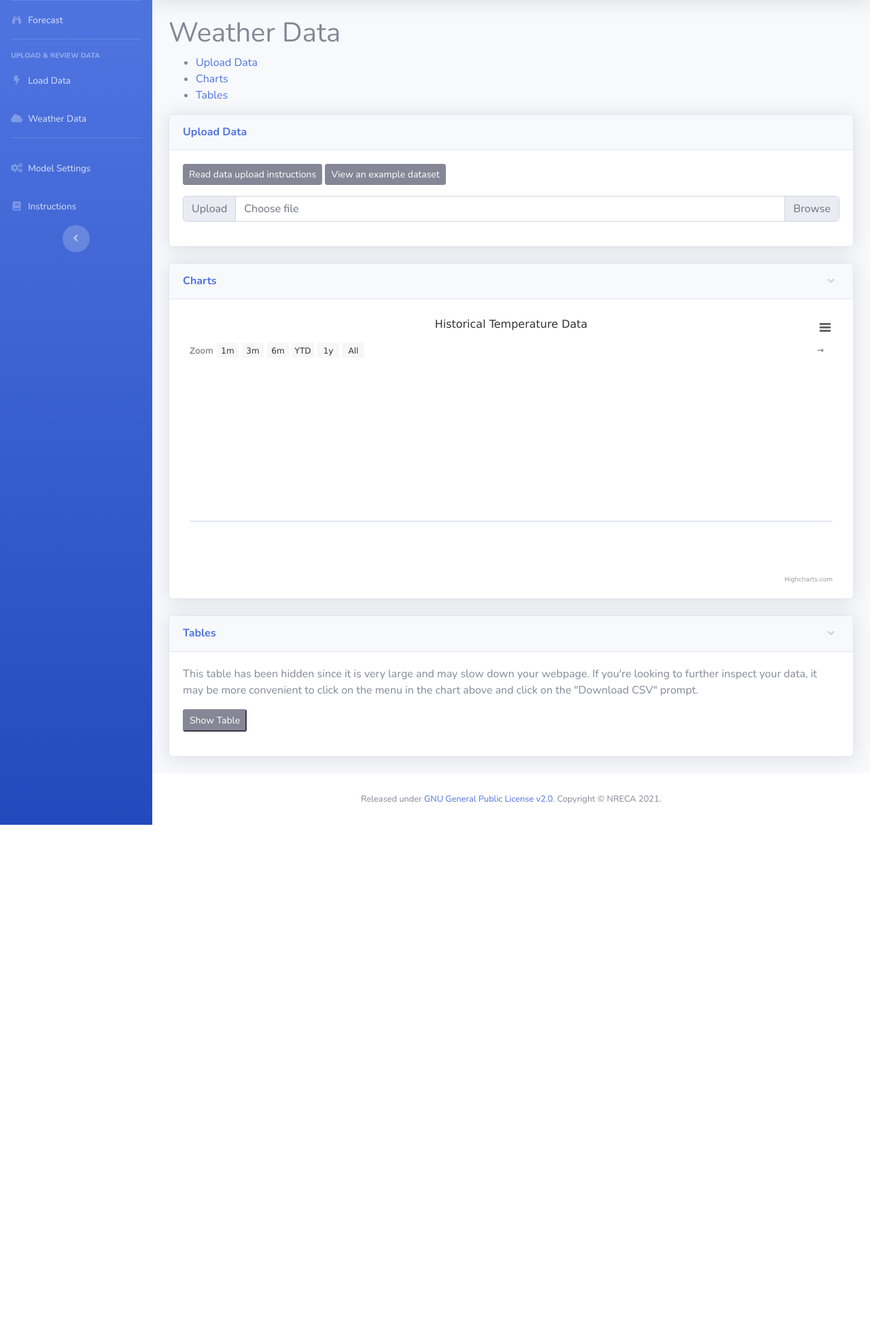
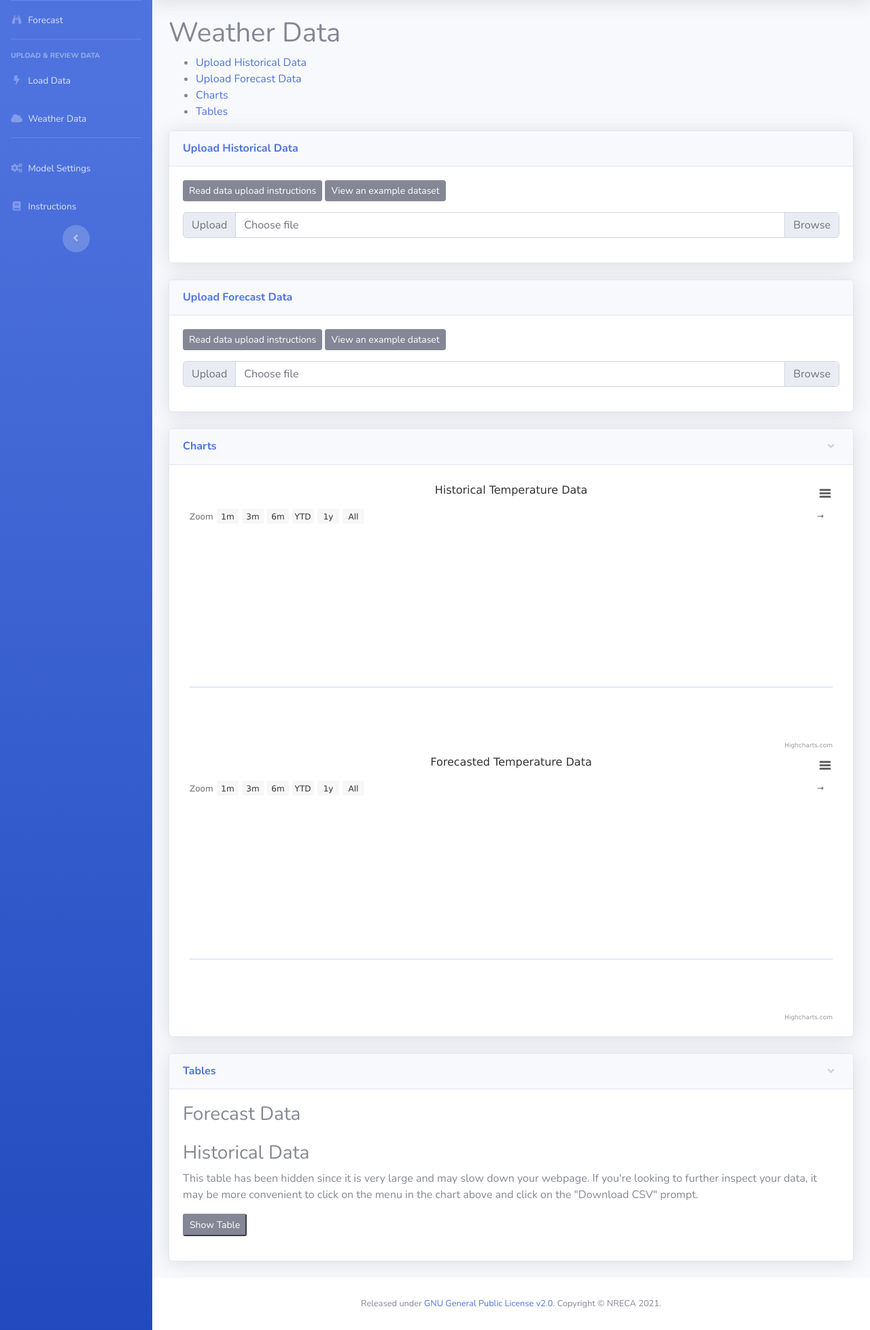
Before and after one commit to dpinney/coopforecast, a Flask app: template forecast_app/templates/weather-data.html in a window 1280 px wide. Shown: the part 70-2026 px from the top of the page at 68% size. Before the commit the page ends 1283 px from the top, so only its background shows below. Run offline with Flask 2, Linux system fonts and the light colour scheme; the template is opened without the code that fills it, so the values that code supplies are empty; some libraries are stand-ins or nearby versions.

Commit message:
Integrate weather forecast view

```diff
--- a/forecast_app/templates/weather-data.html
+++ b/forecast_app/templates/weather-data.html
@@ -14,23 +14,44 @@
 
 <h1>Weather Data</h1>
 <ul>
-  <li><a href="#upload">Upload Data</a></li>
+  <li><a href="#upload-historical">Upload Historical Data</a></li>
+  <li><a href="#upload-forecast">Upload Forecast Data</a></li>
   <li><a href="#charts">Charts</a></li>
   <li><a href="#tables">Tables</a></li>
 </ul>
 
-<div class="card shadow mb-4" id="upload">
+<div class="card shadow mb-4" id="upload-historical">
   <div class="card-header py-3">
-    <h6 class="m-0 font-weight-bold text-primary">Upload Data</h6>
+    <h6 class="m-0 font-weight-bold text-primary">Upload Historical Data</h6>
   </div>
   <div class="card-body">
     <p>
-      <a href="/instructions#weather-data" class="btn btn-secondary btn-sm">Read data upload instructions</a>
+      <a href="/instructions#historical-data" class="btn btn-secondary btn-sm">Read data upload instructions</a>
       <a href="https://gist.github.com/kmcelwee/e56308a8096356fcdc699ca168904aa4" class="btn btn-secondary btn-sm">View an example dataset</a>
     </p>
+
+    <div class="input-group mb-3">
+      <div class="input-group-prepend">
+        <span class="input-group-text">Upload</span>
+      </div>
+      <div class="custom-file">
+        <input type="file" class="custom-file-input" id="inputGroupFile01">
+        <label class="custom-file-label" for="inputGroupFile01">Choose file</label>
+      </div>
+    </div>
+  </div>
+</div>
+
+<div class="card shadow mb-4" id="upload-forecast">
+  <div class="card-header py-3">
+    <h6 class="m-0 font-weight-bold text-primary">Upload Forecast Data</h6>
+  </div>
+  <div class="card-body">
     <p>
+      <a href="/instructions#weather-forecast" class="btn btn-secondary btn-sm">Read data upload instructions</a>
+      <a href="https://gist.github.com/kmcelwee/e56308a8096356fcdc699ca168904aa4" class="btn btn-secondary btn-sm">View an example dataset</a>
+    </p>
 
-    </p>
     <div class="input-group mb-3">
       <div class="input-group-prepend">
         <span class="input-group-text">Upload</span>
@@ -52,9 +73,13 @@
   <!-- Card Content - Collapse -->
   <div class="collapse show" id="collapse-chart">
     <div class="card-body">
-        <div id="chart-container" style="height: 400px; min-width: 310px"></div>
+        <div id="historical-chart-container" style="height: 400px; min-width: 310px"></div>
         <script type="text/javascript">
-          create_timeseries_chart(id='chart-container', data={{ chart | tojson }}, title='Historical Temperature Data', series_name='Temperature (°C)')
+          create_timeseries_chart(id='historical-chart-container', data={{ historical_chart | tojson }}, title='Historical Temperature Data', series_name='Temperature (°C)')
+        </script>
+        <div id="forecast-chart-container" style="height: 400px; min-width: 310px"></div>
+        <script type="text/javascript">
+          create_timeseries_chart(id='forecast-chart-container', data={{ forecast_chart | tojson }}, title='Forecasted Temperature Data', series_name='Temperature (°C)')
         </script>
     </div>
   </div>
@@ -69,14 +94,36 @@
   <!-- Card Content - Collapse -->
   <div class="collapse show" id="collapse-table">
     <div class="card-body">
+      <h3>Forecast Data</h3>
+      <div class="table-responsive" id="small-table">
+		  <table class="table table-bordered" id="dataTable" width="100%" cellspacing="0">
+		    <thead>
+		      <tr>
+		        {% for key, value in tables[0][0].items() %}
+		        <th>{{ key }}</th>
+		        {% endfor %}
+		      </tr>
+		    </thead>
+		    <tbody>
+		      {% for row in tables[0] %}
+		      <tr>
+		        {% for key, value in row.items() %}
+		        <td>{{value}}</td>
+		        {% endfor %}
+		      </tr>
+		      {% endfor %}
+		    </tbody>
+		  </table>
+		</div>
+	<h3>Historical Data</h3>
       <p id="table-warning">This table has been hidden since it is very large and may slow down your webpage. If you're looking to further inspect your data, it may be more convenient to click on the menu in the chart above and click on the "Download CSV" prompt.
       </p>
 
       <p>
       <button id="table-button" class="btn-secondary btn-sm" onclick="toggle_table_visibility()">Show Table</button>
       </p>
-
-      {% include 'table.html' %}
+      {% set table = tables[1] %}
+  	  {% include 'table.html' %}
     </div>
   </div>
 </div>
--- a/forecast_app/web.py
+++ b/forecast_app/web.py
@@ -24,14 +24,29 @@ def load_data():
 
 @app.route("/weather-data")
 def weather_data():
-    df = pd.read_csv(
+    # Get historical data
+    historical_df = pd.read_csv(
         "forecast_app/static/test-data/ercot-ncent-weather.csv",
         parse_dates=["timestamp"],
     )
-    table = df.to_dict("records")
-    chart = transform_timeseries_df_for_highcharts(df, value="tempc")
+    historical_table = historical_df.to_dict("records")
+    historical_chart = transform_timeseries_df_for_highcharts(
+        historical_df, value="tempc"
+    )
+
+    # Get forecast data
+    forecast_df = pd.read_csv(
+        "forecast_app/static/test-data/mock-forecast-weather.csv",
+        parse_dates=["timestamp"],
+    )
+    forecast_table = forecast_df.to_dict("records")
+    forecast_chart = transform_timeseries_df_for_highcharts(forecast_df, value="tempc")
     return render_template(
-        "weather-data.html", name="weather-data", table=table, chart=chart
+        "weather-data.html",
+        name="weather-data",
+        tables=[forecast_table, historical_table],
+        forecast_chart=forecast_chart,
+        historical_chart=historical_chart,
     )
 
 
```
